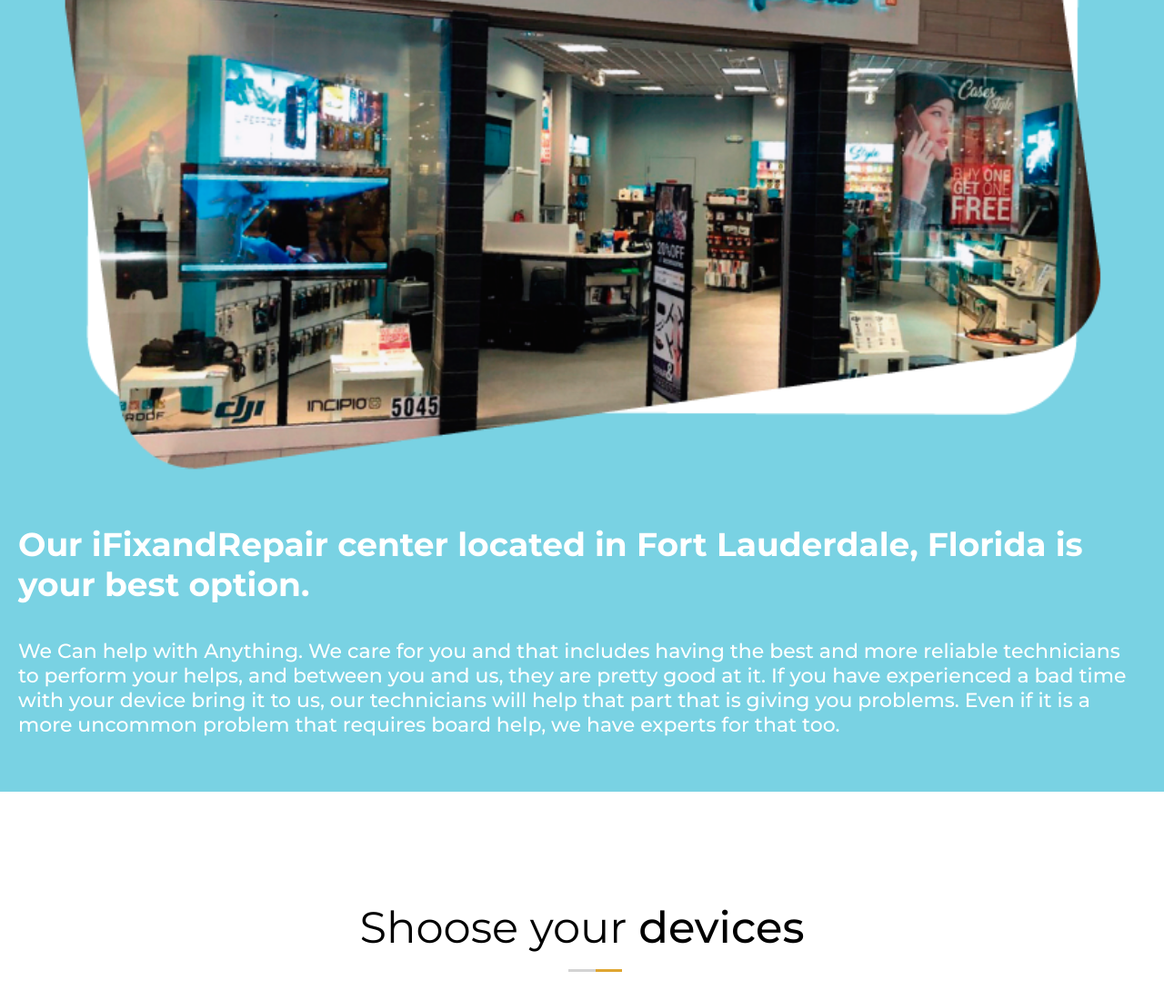
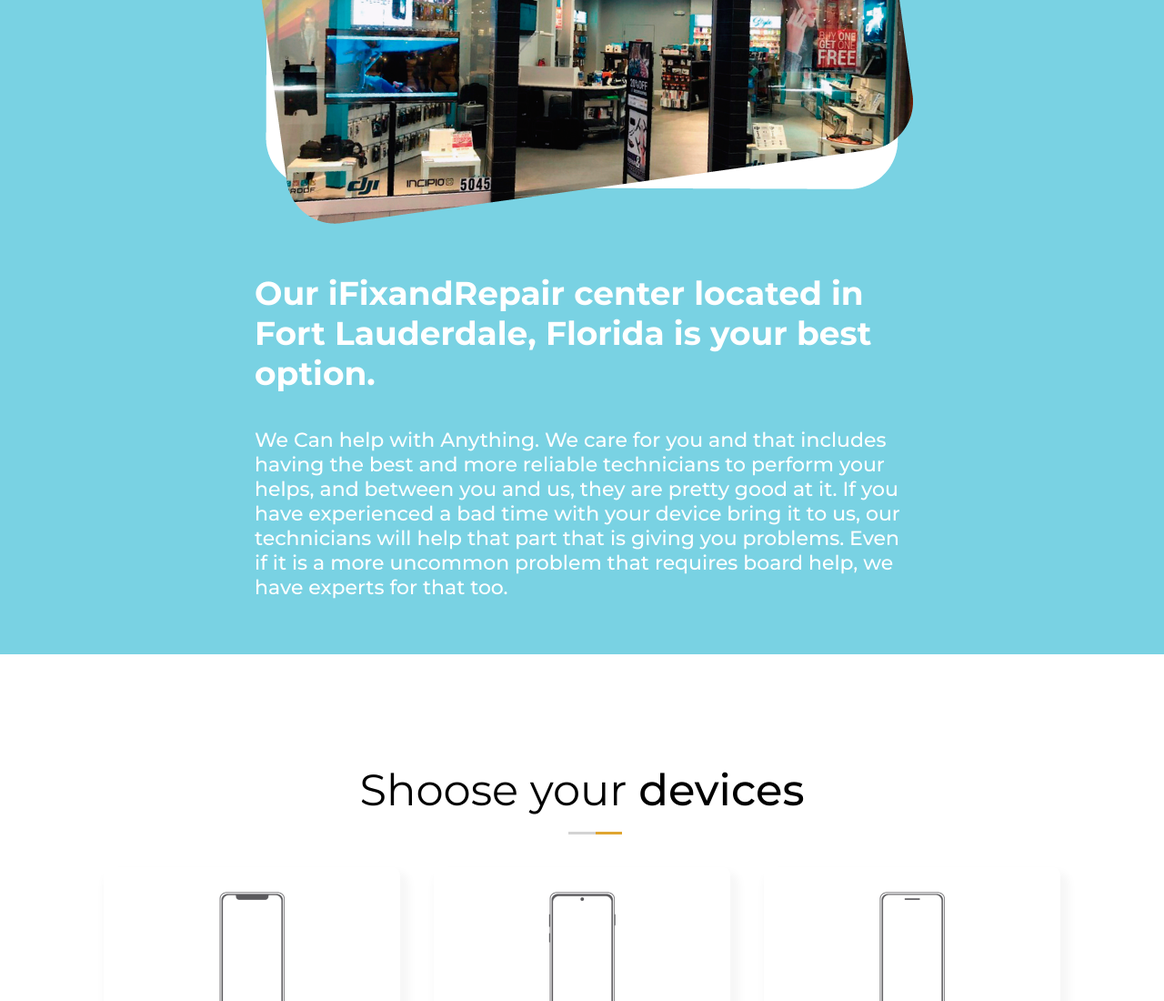
Before and after one commit to Danil-Uvarov/nuxt-ifixandrepair, a Nuxt app: page / in a window 1280 px wide. Shown: the part 1701-2801 px from the top of the page at 91% size. Built offline with nearby package versions, Linux system fonts and the light colour scheme.

Commit message:
fixed shop

```diff
--- a/components/Shop.vue
+++ b/components/Shop.vue
@@ -24,12 +24,11 @@
 
 }
 
-.shop-img {
-  width: 100%;
-  height: 100%;
+.shop-img {}
+
+.shop__title {
+  max-width: 720px;
 }
-
-.shop__title {}
 
 .title-main {
   margin: 0px;
```
